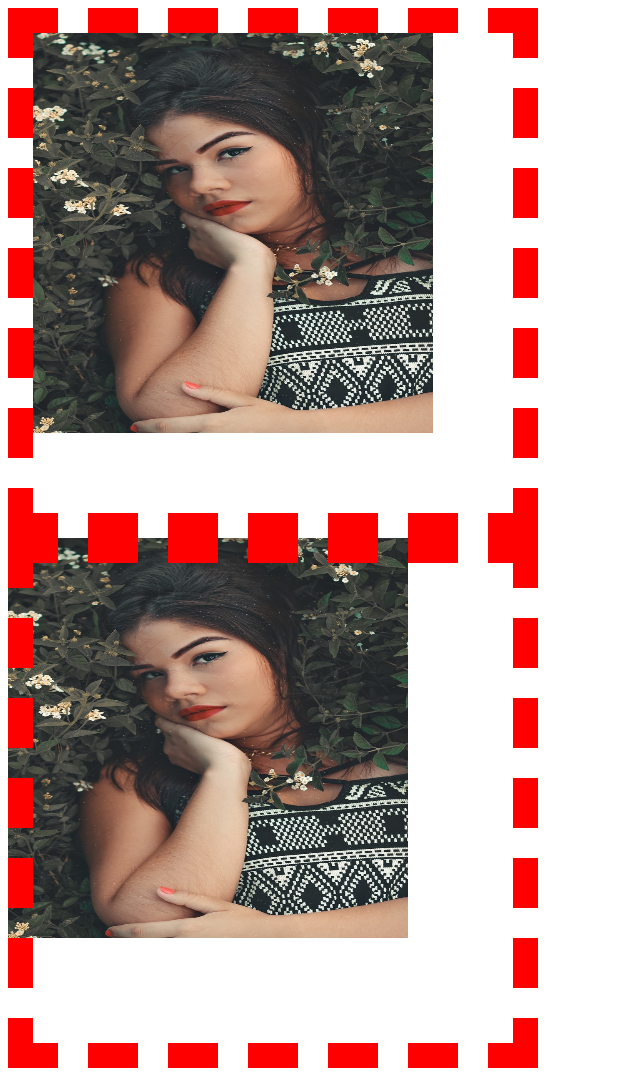
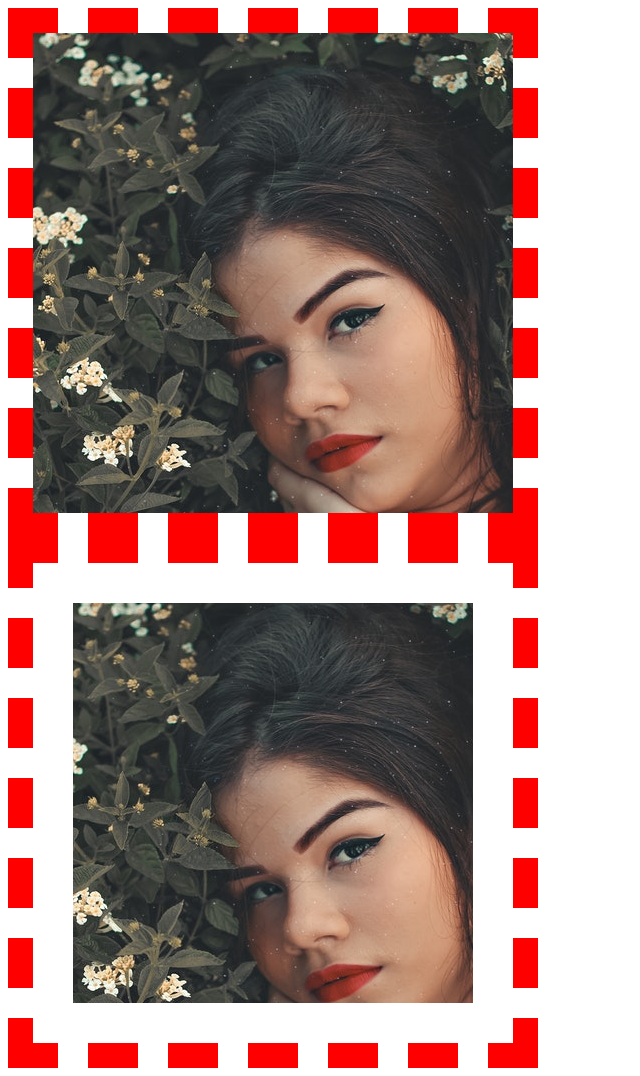
Before and after one commit to AndyCatlow/Background-project, a plain HTML site: page index.html in a window 1280 px wide. Shown: the whole page, without its empty margins (0-640 px from the left). Drawn offline with Linux system fonts and the light colour scheme.

Commit message:
add background-clip

```diff
--- a/style.css
+++ b/style.css
@@ -7,9 +7,9 @@
   border-style: dashed;
   background-image: url("./images/cute-girl.jpg");
   background-repeat: no-repeat;
-  background-size: 400px 400px;
+  /* background-size: 400px 400px; */
   /* background-position: center; */
-  background-origin: padding-box;
+  background-clip: padding-box;
 }
 .compare {
   /* height: 100vh; */
@@ -20,7 +20,7 @@
   border-style: dashed;
   background-image: url("./images/cute-girl.jpg");
   background-repeat: no-repeat;
-  background-size: 400px 400px;
+  /* background-size: 400px 400px; */
   /* background-position: center; */
-  background-origin: border-box;
+  background-clip: content-box;
 }
```
